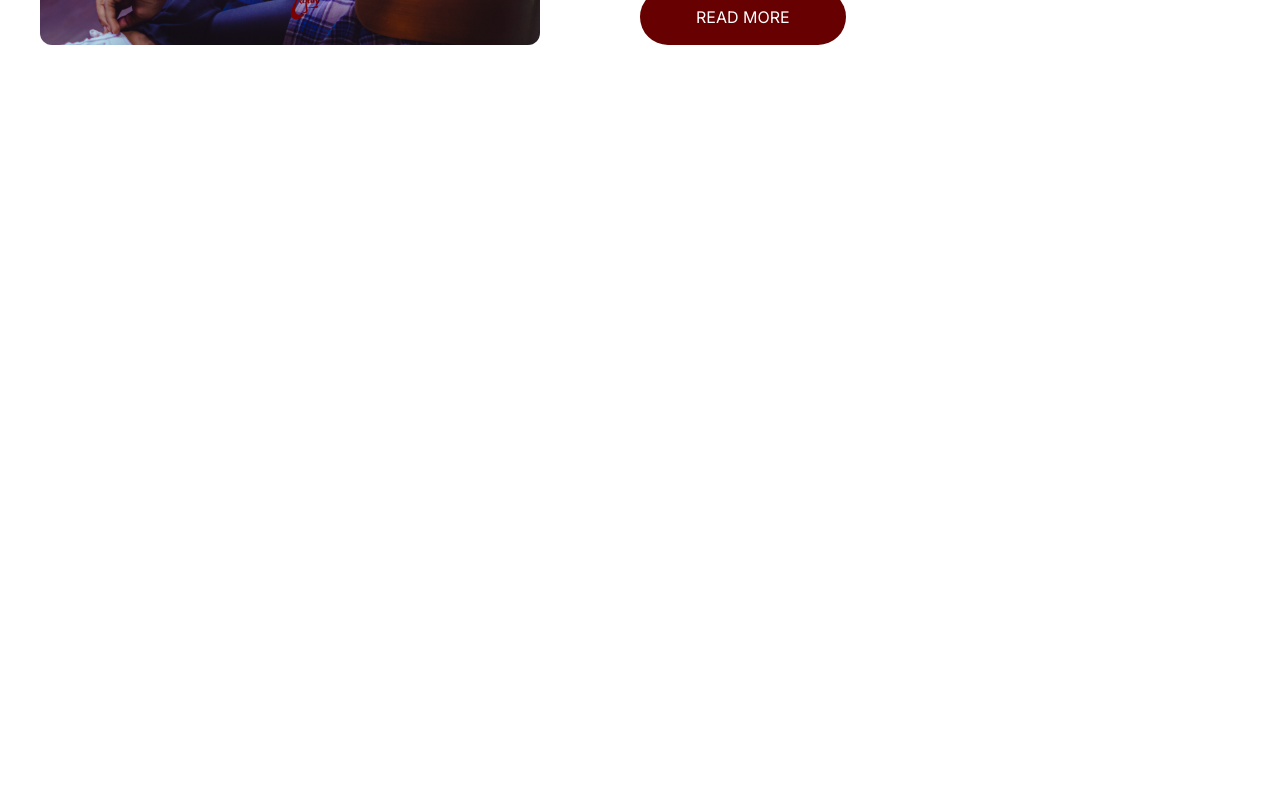
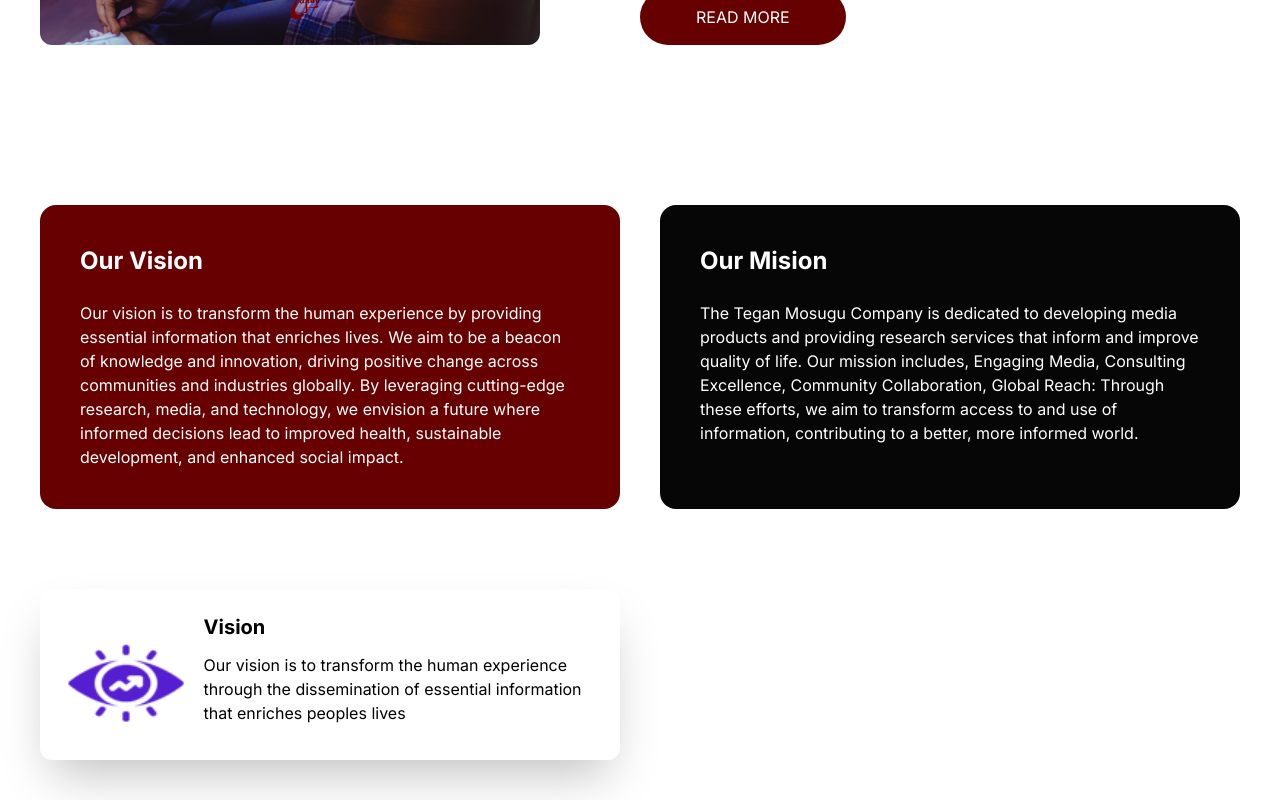
Before and after one commit to icodejsx/tmcimpact, a Next.js app: page / in a window 1280 px wide. Shown: the part 663-1463 px from the top of the page. Before the commit the page ends 800 px from the top, so only its background shows below. Built offline with nearby package versions, Linux system fonts and the light colour scheme.

Commit message:
Working everywell

```diff
--- /dev/null
+++ b/src/app/components/Cta.tsx
@@ -0,0 +1,21 @@
+import Image from 'next/image'
+import React from 'react'
+
+const Cta = () => {
+    return (
+        <div className='p-10 grid grid-cols-2 gap-10'>
+            <div className='col-span-1 flex gap-4 p-6 rounded-xl shadow-2xl'>
+                <Image src={"/vision-1.png"} height={300} width={300} alt='' />
+                <div className='flex flex-col gap-3'>
+                    <h1 className='font-bold text-xl'>Vision</h1>
+                    <p>Our vision is to transform the human experience through the dissemination of essential
+                        information that enriches peoples lives
+                    </p>
+                </div>
+            </div>
+
+        </div>
+    )
+}
+
+export default Cta
--- /dev/null
+++ b/src/app/components/OurVission.tsx
@@ -0,0 +1,36 @@
+import React from 'react'
+import Link from 'next/link'
+import Image from 'next/image'
+
+
+const OurVission = () => {
+    return (
+        <div className='p-10  gap-10 grid grid-cols-2 mt-20'>
+
+            <div className=' flex flex-col gap-6  col-span-1 bg-[#670000] text-white rounded-2xl p-10'>
+                <h1 className='font-bold text-2xl'>Our Vision</h1>
+
+                <p className='text-md text-'>Our vision is to transform the human experience by providing essential information that enriches lives. We aim to be a beacon of knowledge and innovation, driving positive change across communities and industries globally. By leveraging cutting-edge research, media, and technology, we envision a future where informed decisions lead to improved health, sustainable development, and enhanced social impact.
+                </p>
+            </div>
+
+
+            <div className=' flex flex-col gap-6  col-span-1 bg-[#060606] text-white rounded-2xl p-10'>
+                <h1 className='font-bold text-2xl'>Our Mision</h1>
+
+                <p className='text-md text-'>
+                    The Tegan Mosugu Company is dedicated to developing media products and providing research services that inform and improve quality of life. Our mission includes, Engaging Media, Consulting Excellence, Community Collaboration, Global Reach:
+
+                    Through these efforts, we aim to transform access to and use of information, contributing to a better, more informed world.
+                </p>
+            </div>
+
+
+
+
+        </div>
+
+    )
+}
+
+export default OurVission
--- a/src/app/page.tsx
+++ b/src/app/page.tsx
@@ -2,12 +2,16 @@ import Image from "next/image";
 import { MdEmail } from "react-icons/md";
 import Navbar from "./components/Navbar";
 import Hero from "./components/Hero";
+import Cta from "./components/Cta";
+import OurVission from "./components/OurVission";
 
 export default function Home() {
   return (
     <main>
       <Navbar />
       <Hero />
+      <OurVission />
+      <Cta />
     </main>
   );
 }
```
Also changed, not shown: public/vision-1.png (added).
